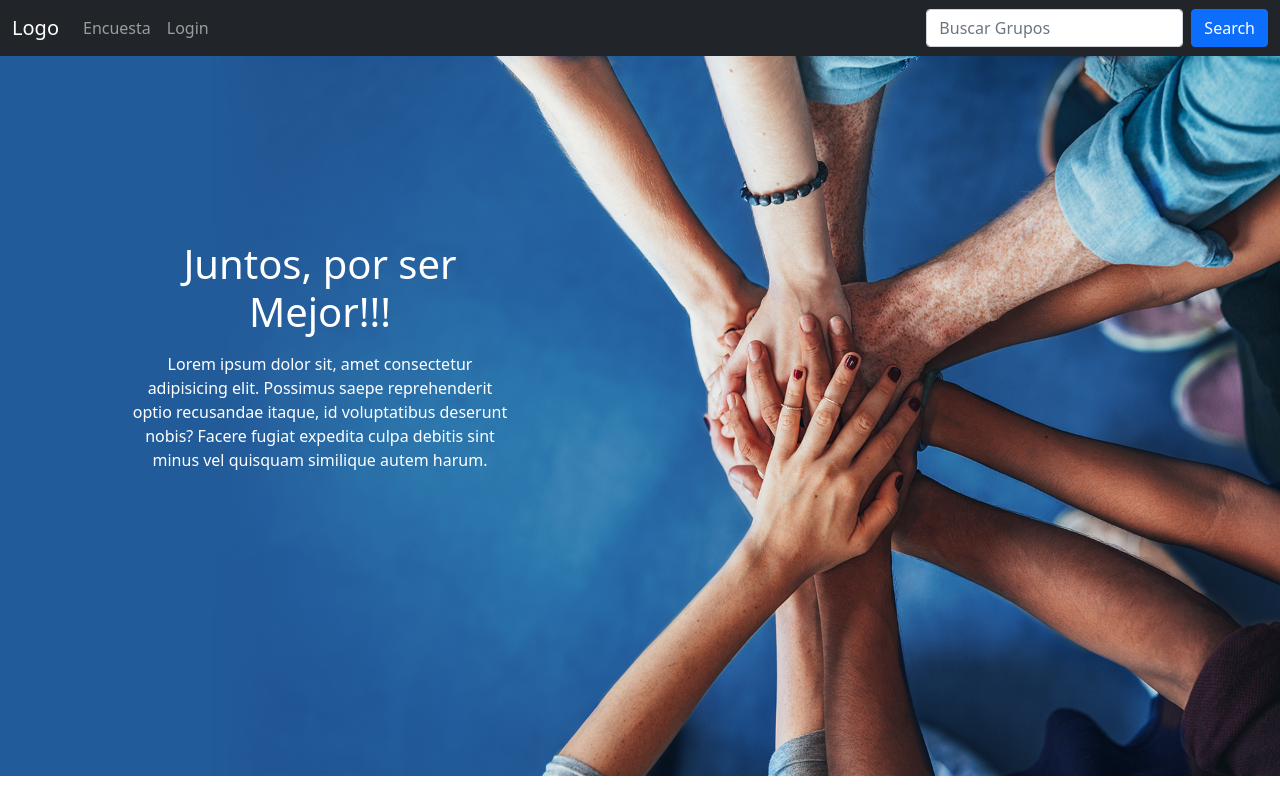
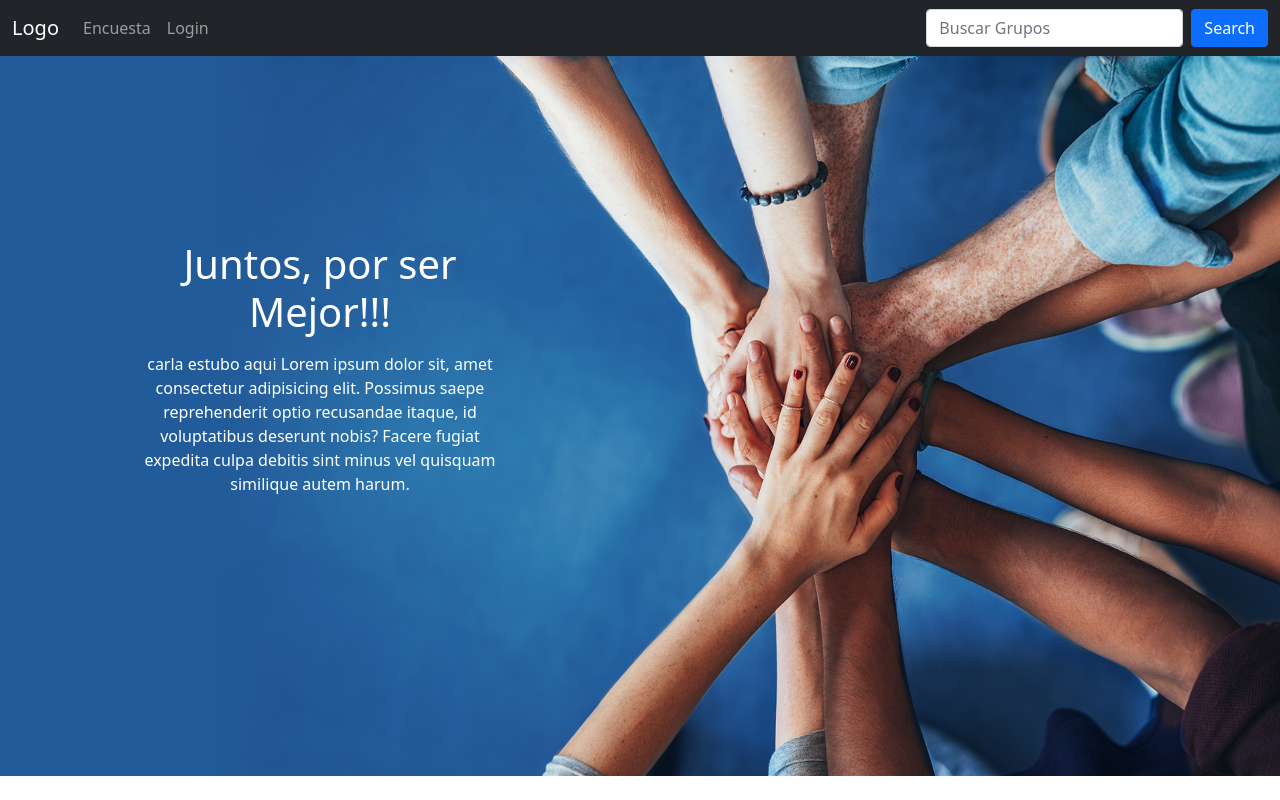
Before and after one commit to SidMox120897/ProIngSodt, an Angular app: page / in a window 1280 px wide. Shown: the top 800 px of the page. Built offline with nearby package versions, Linux system fonts and the light colour scheme.

Commit message:
carla
jejejje XD

```diff
--- a/src/app/main-page/components/main/main.component.html
+++ b/src/app/main-page/components/main/main.component.html
@@ -3,7 +3,7 @@
     <div class="info">
         <h1>Juntos, por ser Mejor!!!</h1>
         <p>
-            Lorem ipsum dolor sit, amet consectetur adipisicing elit. Possimus saepe reprehenderit optio recusandae itaque, id voluptatibus deserunt nobis? Facere fugiat expedita culpa debitis sint minus vel quisquam similique autem harum.
+            carla estubo aqui Lorem ipsum dolor sit, amet consectetur adipisicing elit. Possimus saepe reprehenderit optio recusandae itaque, id voluptatibus deserunt nobis? Facere fugiat expedita culpa debitis sint minus vel quisquam similique autem harum.
         </p>
     </div>
 </div>
```
